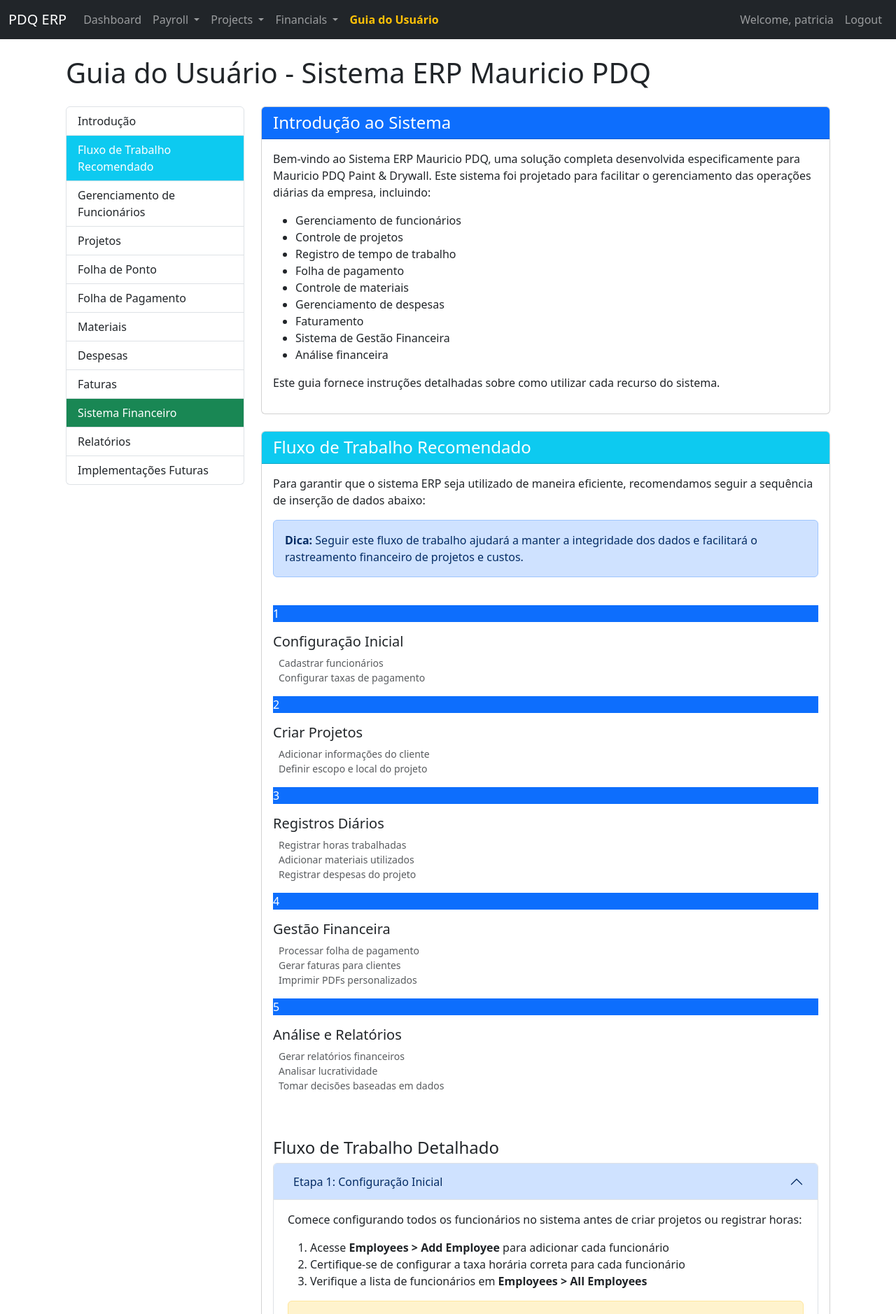
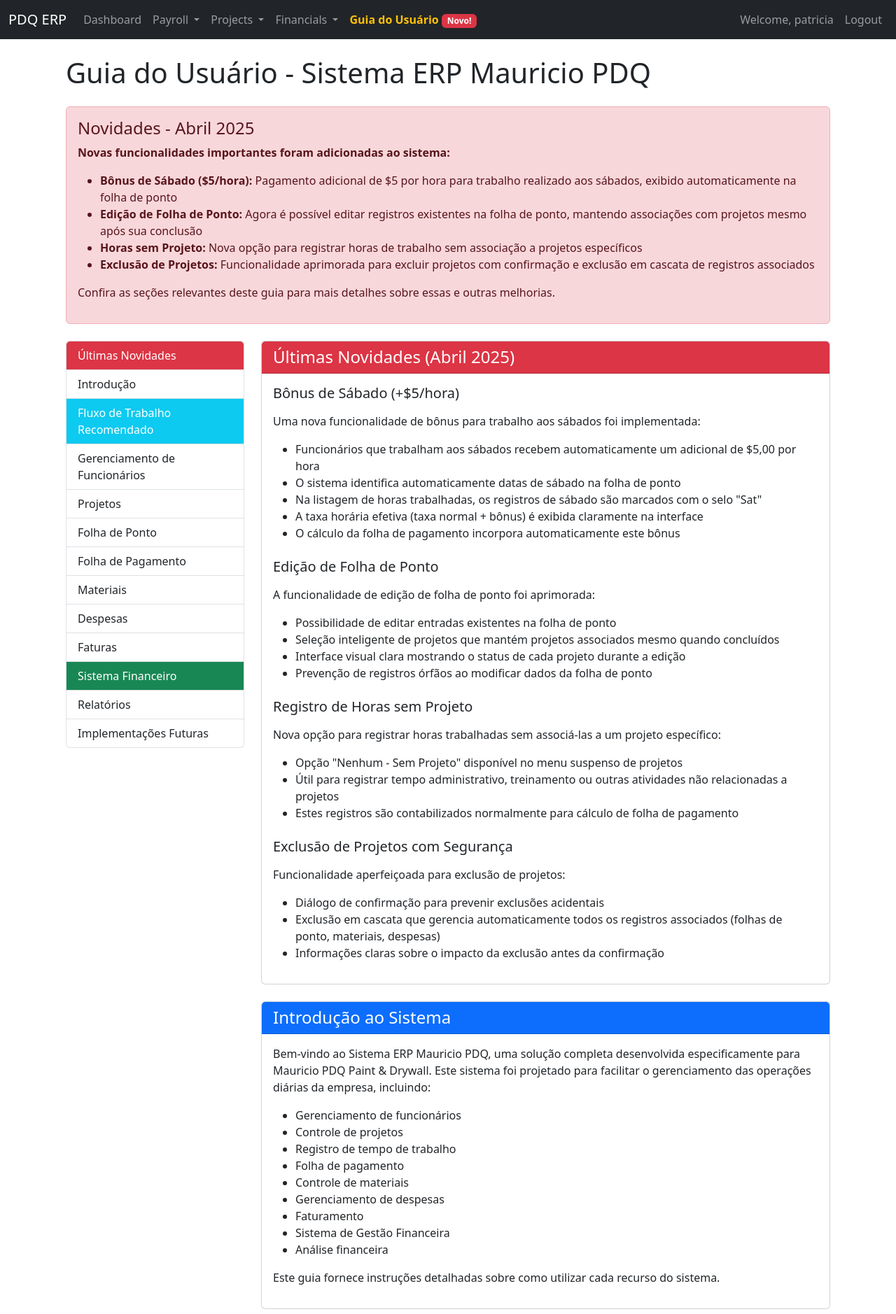
Before and after one commit to kingsmanrip/ERPversionBoss, a Flask app: page /user-guide in a window 1280 px wide. Shown: the top 1878 px of the page at 70% size. Run offline with Flask 3, Linux system fonts and the light colour scheme; a user stored in the database is signed in; some libraries are stand-ins or nearby versions.

Commit message:
Updated User Guide and documentation files with Saturday premium pay feature and latest changes

```diff
--- a/templates/layout.html
+++ b/templates/layout.html
@@ -75,6 +75,7 @@
             <li class="nav-item">
                 <a class="nav-link" href="{{ url_for('user_guide') }}">
                     <span style="font-weight: bold; color: #ffc107;">Guia do Usuário</span>
+                    <span class="badge bg-danger">Novo!</span>
                 </a>
             </li>
             <!-- Future Enhancements link removed as requested -->
--- a/templates/user_guide_pt.html
+++ b/templates/user_guide_pt.html
@@ -6,9 +6,23 @@
 <div class="container">
     <h1 class="mb-4">Guia do Usuário - Sistema ERP Mauricio PDQ</h1>
 
+    <!-- New Latest Changes Alert -->
+    <div class="alert alert-danger mb-4">
+        <h4><i class="fas fa-bell"></i> Novidades - Abril 2025</h4>
+        <p><strong>Novas funcionalidades importantes foram adicionadas ao sistema:</strong></p>
+        <ul>
+            <li><strong>Bônus de Sábado ($5/hora):</strong> Pagamento adicional de $5 por hora para trabalho realizado aos sábados, exibido automaticamente na folha de ponto</li>
+            <li><strong>Edição de Folha de Ponto:</strong> Agora é possível editar registros existentes na folha de ponto, mantendo associações com projetos mesmo após sua conclusão</li>
+            <li><strong>Horas sem Projeto:</strong> Nova opção para registrar horas de trabalho sem associação a projetos específicos</li>
+            <li><strong>Exclusão de Projetos:</strong> Funcionalidade aprimorada para excluir projetos com confirmação e exclusão em cascata de registros associados</li>
+        </ul>
+        <p>Confira as seções relevantes deste guia para mais detalhes sobre essas e outras melhorias.</p>
+    </div>
+
     <div class="row mb-5">
         <div class="col-md-3">
             <div class="list-group sticky-top" style="top: 20px;">
+                <a class="list-group-item list-group-item-action bg-danger text-white" href="#novidades">Últimas Novidades</a>
                 <a class="list-group-item list-group-item-action" href="#introducao">Introdução</a>
                 <a class="list-group-item list-group-item-action bg-info text-white" href="#fluxodetrabalho">Fluxo de Trabalho Recomendado</a>
                 <a class="list-group-item list-group-item-action" href="#funcionarios">Gerenciamento de Funcionários</a>
@@ -25,6 +39,49 @@
         </div>
 
         <div class="col-md-9">
+            <!-- New Latest Changes Section -->
+            <div class="card mb-4" id="novidades">
+                <div class="card-header bg-danger text-white">
+                    <h2 class="card-title h4 mb-0">Últimas Novidades (Abril 2025)</h2>
+                </div>
+                <div class="card-body">
+                    <h3 class="h5 mb-3">Bônus de Sábado (+$5/hora)</h3>
+                    <p>Uma nova funcionalidade de bônus para trabalho aos sábados foi implementada:</p>
+                    <ul>
+                        <li>Funcionários que trabalham aos sábados recebem automaticamente um adicional de $5,00 por hora</li>
+                        <li>O sistema identifica automaticamente datas de sábado na folha de ponto</li>
+                        <li>Na listagem de horas trabalhadas, os registros de sábado são marcados com o selo "Sat"</li>
+                        <li>A taxa horária efetiva (taxa normal + bônus) é exibida claramente na interface</li>
+                        <li>O cálculo da folha de pagamento incorpora automaticamente este bônus</li>
+                    </ul>
+
+                    <h3 class="h5 mb-3 mt-4">Edição de Folha de Ponto</h3>
+                    <p>A funcionalidade de edição de folha de ponto foi aprimorada:</p>
+                    <ul>
+                        <li>Possibilidade de editar entradas existentes na folha de ponto</li>
+                        <li>Seleção inteligente de projetos que mantém projetos associados mesmo quando concluídos</li>
+                        <li>Interface visual clara mostrando o status de cada projeto durante a edição</li>
+                        <li>Prevenção de registros órfãos ao modificar dados da folha de ponto</li>
+                    </ul>
+
+                    <h3 class="h5 mb-3 mt-4">Registro de Horas sem Projeto</h3>
+                    <p>Nova opção para registrar horas trabalhadas sem associá-las a um projeto específico:</p>
+                    <ul>
+                        <li>Opção "Nenhum - Sem Projeto" disponível no menu suspenso de projetos</li>
+                        <li>Útil para registrar tempo administrativo, treinamento ou outras atividades não relacionadas a projetos</li>
+                        <li>Estes registros são contabilizados normalmente para cálculo de folha de pagamento</li>
+                    </ul>
+
+                    <h3 class="h5 mb-3 mt-4">Exclusão de Projetos com Segurança</h3>
+                    <p>Funcionalidade aperfeiçoada para exclusão de projetos:</p>
+                    <ul>
+                        <li>Diálogo de confirmação para prevenir exclusões acidentais</li>
+                        <li>Exclusão em cascata que gerencia automaticamente todos os registros associados (folhas de ponto, materiais, despesas)</li>
+                        <li>Informações claras sobre o impacto da exclusão antes da confirmação</li>
+                    </ul>
+                </div>
+            </div>
+
             <div class="card mb-4" id="introducao">
                 <div class="card-header bg-primary text-white">
                     <h2 class="card-title h4 mb-0">Introdução ao Sistema</h2>
```
Also changed, not shown: DOCUMENTATION.md (+28 -1 lines).
